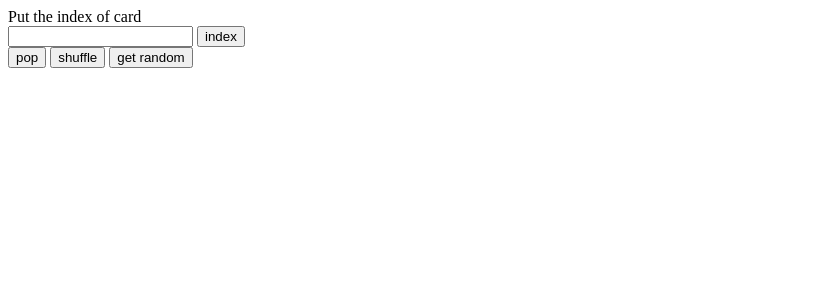
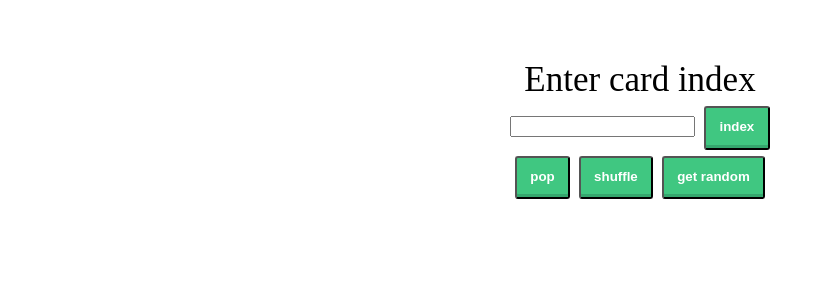
Before and after one commit to Lidestrial/PyKPIGL, a Flask app: page /third in a window 1280 px wide. Shown: the top 300 px of the page, without its empty margins (0-825 px from the left). Run offline with Flask 2, Linux system fonts and the light colour scheme.

Commit message:
Card deck pre relis

```diff
--- a/main.py
+++ b/main.py
@@ -33,7 +33,7 @@ def second():
 @app.route('/third', methods=['GET','POST'])
 def third():
     if  request.method == 'GET':
-        return render_template('./third.html',content='\u0020',  deck=str(deck))
+        return render_template('./third.html')
     if request.method == 'POST':
         if "shuffle" in request.form:
             deck.shuffle()
--- a/templates/css/style.css
+++ b/templates/css/style.css
@@ -1,4 +1,4 @@
-button {
+.butt {
   font-weight: 700;
   color: white;
   text-decoration: none;
@@ -8,8 +8,8 @@ button {
   box-shadow: 0 -3px rgb(53,167,110) inset;
   transition: 0.2s;
 }
-button:hover { background: rgb(53, 167, 110); }
-button:active {
+.butt:hover { background: rgb(53, 167, 110); }
+.butt:active {
   background: rgb(33,147,90);
   box-shadow: 0 3px rgb(33,147,90) inset;
 }
--- a/templates/third.html
+++ b/templates/third.html
@@ -1,21 +1,51 @@
 <!DOCTYPE HTML>
-<html>
+<html lang="en">
     <head>
         <meta charset="utf-8">
+        <!-- <link rel="stylesheet" href="css/style.css"> -->
         <title>Test ur LUCK!</title>
+	<style>
+
+	button {
+ 	font-weight: 700;
+  	color: white;
+  	text-decoration: none;
+  	padding: .8em 1em calc(.8em + 3px);
+  	border-radius: 3px;
+  	background: rgb(64,199,129);
+  	box-shadow: 0 -3px rgb(53,167,110) inset;
+  	transition: 0.2s;
+	}
+	button:hover { background: rgb(53, 167, 110); }
+	button:active {
+ 	 background: rgb(33,147,90);
+ 	 box-shadow: 0 3px rgb(33,147,90) inset;
+	}
+	.gallery{
+    margin: 10px;
+  	margin-left: 30px;
+  	margin-right: 30px;
+  	font-size: 35px;
+  	padding-top: 50px;
+  	text-align: center;}
+	</style>
+
+
+        <meta name="viewport" content="width=device-width', 'initial-scale=1">
     </head>
     <body>
-        <div>
+        <div class="gallery" id="m">
             <form action="/third" method="post">
-                <label>Put the index of card</label><br>
-                <input type="text" id="index" name="index">
-                <button type="submit">index</button><br>
-                <button type="submit" id="pop" name="pop">pop</button>
-                <button type="submit" id="shuffle" name="shuffle">shuffle</button>
-                <button type="submit" id="get_random" name="get_random">get random</button>
+                <label>Enter card index</label><br>
+                <input type="text" name="index">
+                <button class="butt" type="submit">index</button><br>
+                <button class="butt" type="submit" name="pop">pop</button>
+                <button class="butt" type="submit" name="shuffle">shuffle</button>
+                <button class="butt" type="submit" name="get_random">get random</button>
             </form>
         </div>
+        <div class="gallery">
         <br><br>{{content}}
-<!--        <br><br>{{deck}}-->
+    </div>
     </body>
 </html>
```
